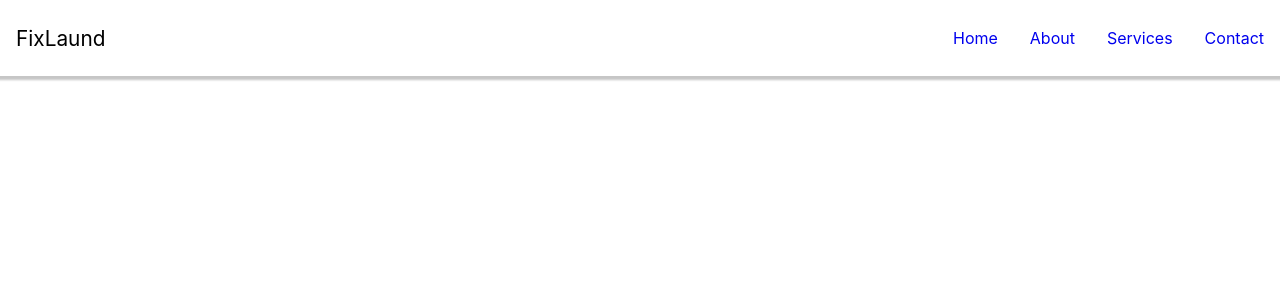
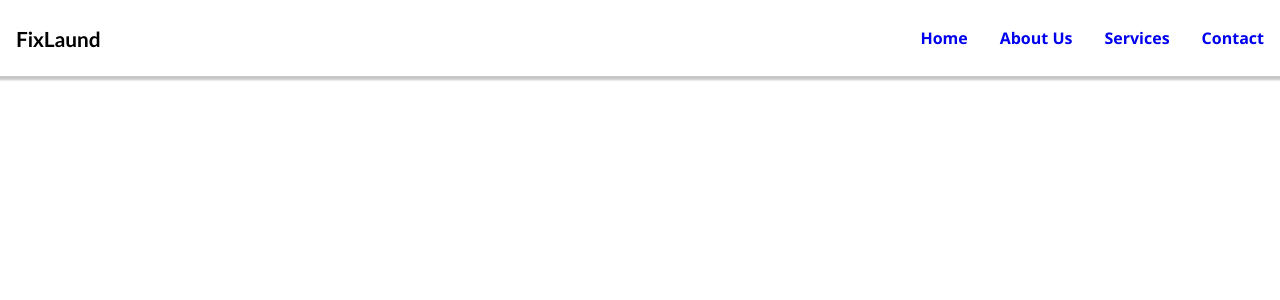
Before and after one commit to sirkaranja/Laundry-system, a React (Create React App) app in the folder client/: page / in a window 1280 px wide. Shown: the top 300 px of the page. Built offline with nearby package versions, Linux system fonts and the light colour scheme.

Commit message:
done with navbar

```diff
--- a/client/src/components/Navbar/Navbar.js
+++ b/client/src/components/Navbar/Navbar.js
@@ -1,13 +1,15 @@
-// Navbar.js
+import React, { useState} from 'react';
 import "../Navbar/navbar.css"
 export default function Navbar() {
+const [isNavExpanded, setIsNavExpanded] = useState(false)
     return (
       <nav className="navigation">
         <a href="/" className="brand-name">
         FixLaund
         </a>
-        <button className="hamburger">
-          {/* icon from heroicons.com */}
+        <button className="hamburger" onClick={() => {
+          setIsNavExpanded(!isNavExpanded);
+        }}>
           <svg
             xmlns="http://www.w3.org/2000/svg"
             className="h-5 w-5"
@@ -22,16 +24,19 @@ export default function Navbar() {
           </svg>
         </button>
         <div
-          className="navigation-menu">
+        className={
+          isNavExpanded ? "navigation-menu expanded" : "navigation-menu"
+        }
+      >
         <ul>
           <li>
             <a href="/home">Home</a>
           </li>
           <li>
-              <a href="/about">About</a>
+            <a href="/about">About Us</a>
           </li>
           <li>
-              <a href="/contact">Services</a>
+            <a href="/services" > Services</a>
           </li>
           <li>
             <a href="/contact">Contact</a>
--- a/client/src/components/Navbar/navbar.css
+++ b/client/src/components/Navbar/navbar.css
@@ -6,9 +6,12 @@
   align-items: center;
   position: relative;
   padding: 0.5rem 0rem;
-  background-color: #fff;
+  /* background-color: #922222; */
   color: black;
   box-shadow: 0 2px 2px 2px rgba(9, 9, 9, 0.23);
+font-weight: 800;
+font-size: medium;
+font-family: 'Trebuchet MS', 'Lucida Sans Unicode', 'Lucida Grande', 'Lucida Sans', Arial, sans-serif;
 }
 
 .brand-name {
@@ -28,11 +31,13 @@
 
     list-style-type: none;
     margin: 0 1rem;
+
   }
   .navigation-menu li a {
     text-decoration: none;
     display: block;
     width: 100%;
+    font-family: 'Segoe UI', Tahoma, Geneva, Verdana, sans-serif;
   }
   .hamburger {
     border: 0;
@@ -91,3 +96,8 @@
       background-color: #eee;
     }
   }
+  @media screen and (max-width: 768px) {
+    .navigation-menu.expanded ul {
+      display: block;
+    }
+  }
```
Lines whose indentation alone changed are shown as unchanged.
